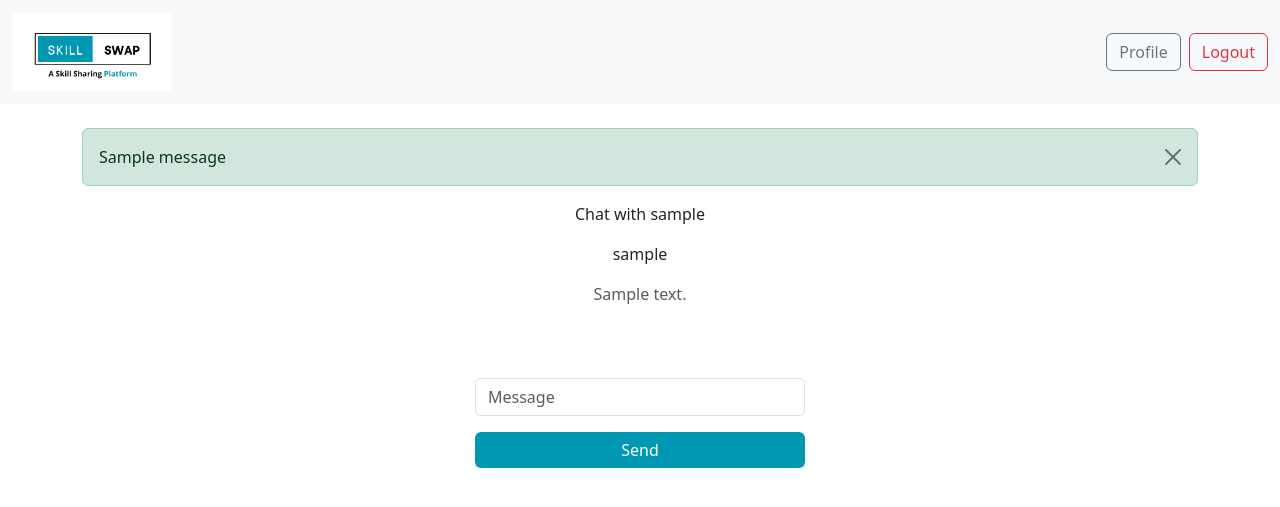
After one commit to Jallala/SkillShare, a Django app: page /contact/chat/1/ in a window 1280 px wide. The commit adds this page. Shown: the top 507 px of the page. Run offline with Django 5.2, Linux system fonts and the light colour scheme; a user stored in the database is signed in; tables that the repository leaves empty hold one stand-in row (values such as "Sample post"); one stand-in notice (Sample message) is shown.

Commit message:
add overview of chats + separate chats with each user

```diff
--- a/skillswap_common/models.py
+++ b/skillswap_common/models.py
@@ -123,7 +123,7 @@ class Messages(models.Model):
     def get_messages(self) -> 'QuerySet[Message]':
         return self.messages.order_by('sent_at')
 
-    def get_chat_log_with(self, uid: int):
+    def get_chat_log_with(self, uid: int) -> 'QuerySet[Message]':
         other = User.objects.get(pk=uid)
         other_messages, _ = Messages.objects.get_or_create(user=other)
         return self.messages.filter(Q(receiver=other_messages) | Q(sender=other_messages)).order_by('sent_at')
--- /dev/null
+++ b/skillswap_contact/templates/skillswap/chat.html
@@ -0,0 +1,33 @@
+<!-- prettier-ignore -->
+{% extends 'base.html' %}
+{% load static %}
+{% block content %}
+
+<div class="d-flex flex-column justify-content-center align-items-center vh-90">
+  <p>Chat with {{ other.username }}</p>
+  <div class="text-center mb-4">
+    {% for message in chat %}
+        <div class="text-center mb-4">
+            <p class="text">{{ message.sender.username }}</p><p class="text-muted">{{ message.message }}</p>
+        </div>
+    {% endfor %}
+  </div>
+  <form method="post" class="w-100" style="max-width: 330px;">
+    {% csrf_token %}
+    <div class="mb-3">
+      <label for="id_message" class="form-label fw-semibold"></label>
+      <input
+        type="text"
+        name="message"
+        class="form-control"
+        placeholder="Message"
+        required
+        id="id_message"
+      />
+    </div>
+    <button type="submit" class="btn btn-custom w-100 mb-2">
+      Send
+    </button>
+  </form>
+</div>
+{% endblock content %}
--- a/skillswap_contact/urls.py
+++ b/skillswap_contact/urls.py
@@ -3,9 +3,11 @@ from skillswap_contact import views
 
 API_USER_MESSAGES = 'skillswap_contact.api.messages'
 API_USER_CONTACT = 'skillswap_contact.api.contact'
+CHAT_WITH_USER = 'skillswap_contact.chat'
 USER_MESSAGES = 'skillswap_contact.messages'
 urlpatterns = [
     path('messages/', views.api_messages, name=API_USER_MESSAGES),
     path('view_messages/', views.messages, name=USER_MESSAGES),
     path('user/<int:uid>/', views.contact_user, name=API_USER_CONTACT),
+    path('chat/<int:uid>/', views.chat_with_user, name=CHAT_WITH_USER),
 ]
--- a/skillswap_contact/views.py
+++ b/skillswap_contact/views.py
@@ -13,8 +13,8 @@ if TYPE_CHECKING:
     from django.http import HttpRequest
     from django.db.models import QuerySet
 
+TEMPLATE_CHAT_PAGE = 'skillswap/chat.html'
 TEMPLATE_MESSAGES_PAGE = 'skillswap/messages.html'
-
 
 def _send_message(user: 'User', to_uid: int, message: str):
     messages = Messages.get_messages_for(user)
@@ -50,23 +50,29 @@ def api_messages(request: 'HttpRequest') -> HttpResponse:
 @login_required
 def messages(request: 'HttpRequest') -> HttpResponse:
     messages = _get_messages(request)
-    if request.method == 'POST':
-        username = request.POST['username']
-        user = User.objects.get(username=username)
-        uid = user.id
-        try:
-            contact_user(request, uid)
-        except (KeyError, ValueError, UserProfile.DoesNotExist):
-            raise
-    return render(request, TEMPLATE_MESSAGES_PAGE, context={'chat': [m.for_template() for m in messages]})
+    chats = {}
+    for message in messages.order_by('-sent_at'):
+        to_other: 'Messages' = message.receiver if message.receiver is not messages else message.sender
+        if to_other.id not in chats:
+            chats[to_other.id] = {
+                'chat_with': to_other.user.username,
+                'last_message': message.for_template()
+            }
+    return render(request, TEMPLATE_MESSAGES_PAGE, context={'chats': chats, 'chat_base_url': 'skillswap_contact.chat'})
 
 
 @login_required
 def chat_with_user(request: 'HttpRequest', uid: int) -> HttpResponse:
     all_messages = Messages.get_messages_for(request.user)
+    other_user = UserProfile.objects.get(user=uid)
+    messages_with_user = all_messages.get_chat_log_with(uid)
     if request.method == 'POST':
         try:
             contact_user(request, uid)
         except (KeyError, ValueError, UserProfile.DoesNotExist):
             raise
-    return render(request, TEMPLATE_MESSAGES_PAGE, context={'chat': [m.for_template() for m in all_messages]})
+    context = {
+        'chat': [m.for_template() for m in messages_with_user],
+        'other': other_user.for_template()
+    }
+    return render(request, TEMPLATE_CHAT_PAGE, context=context)
```
Also changed, not shown: skillswap_contact/templates/skillswap/messages.html (+4 -31 lines), skillswap_contact/tests.py (+8 -1 lines).
